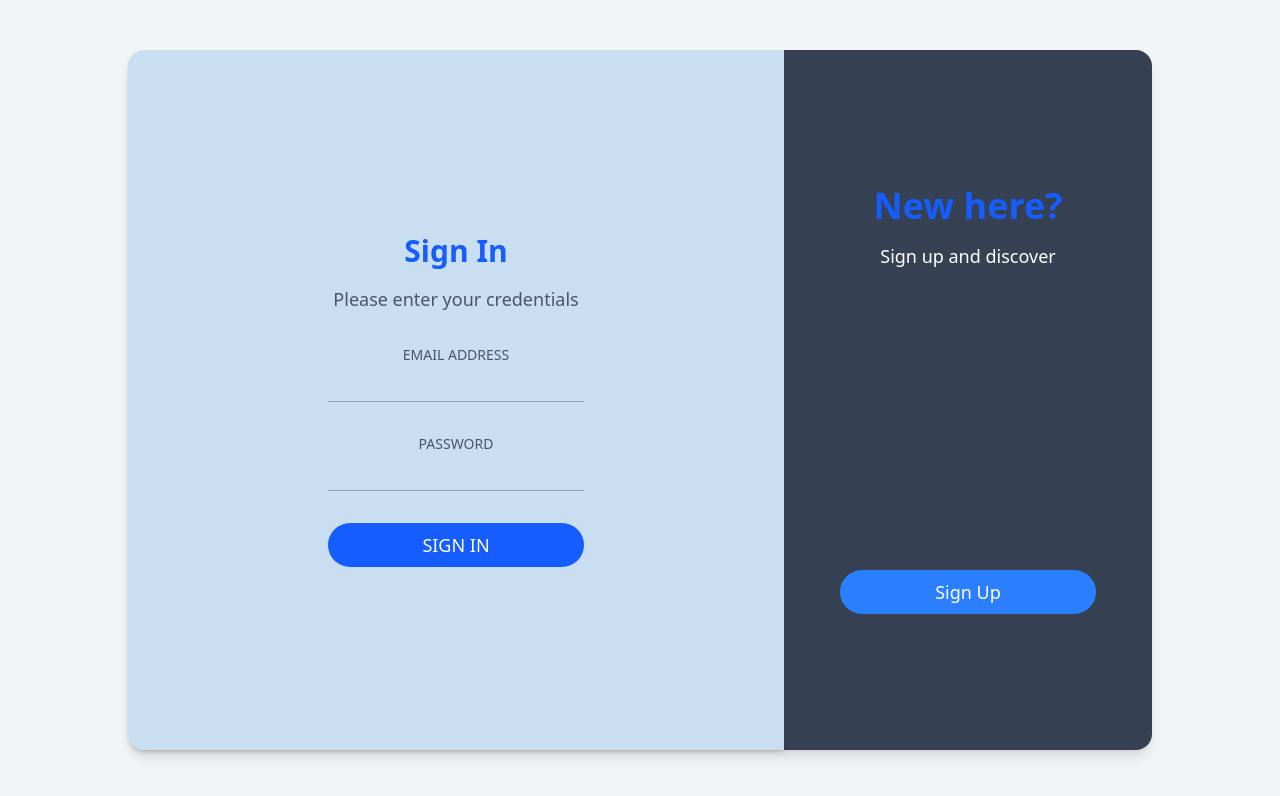
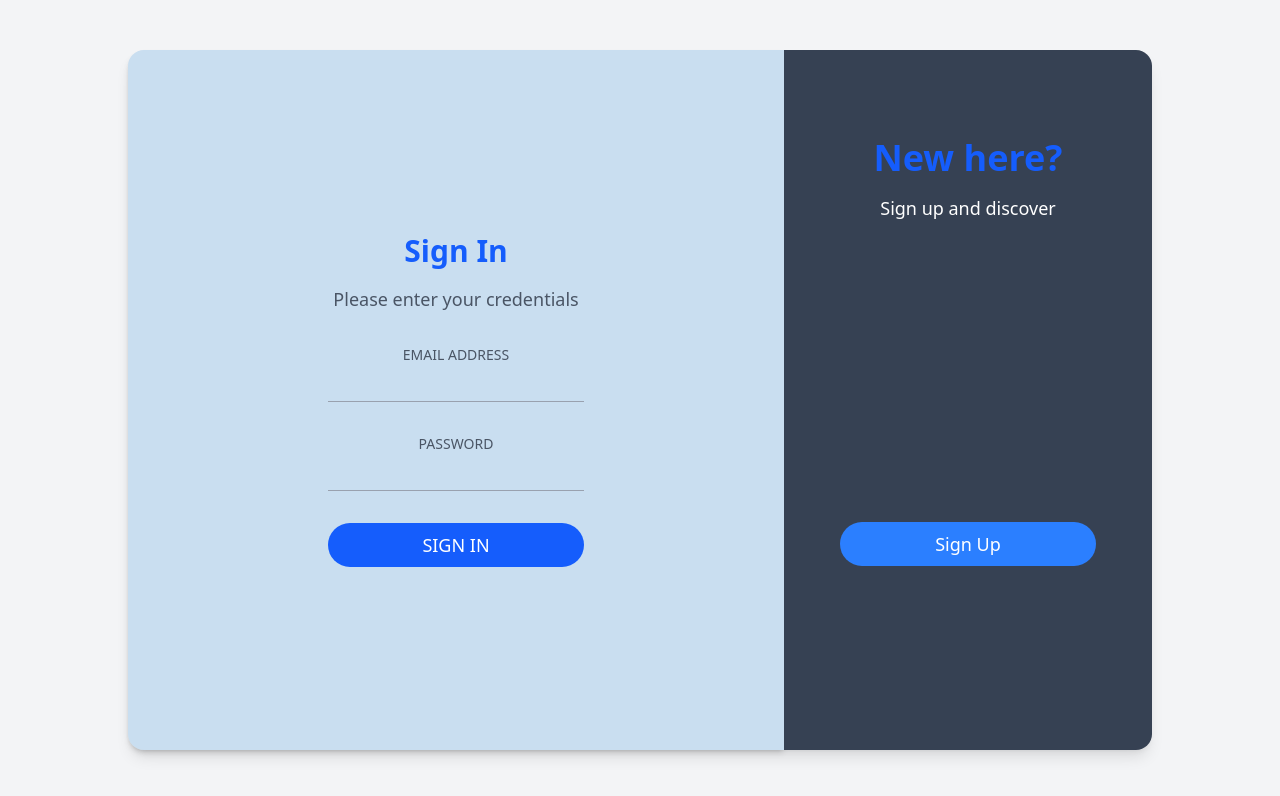
Before and after one commit to Safdari10/task-manager, a Next.js app in the folder frontend/: page / in a window 1280 px wide. Shown: the top 796 px of the page. Built offline with nearby package versions, Linux system fonts and the light colour scheme.

Commit message:
Adds extra bottom margin to toggle buttons
Introduces additional spacing below the Sign Up and Sign In buttons
to improve layout and visual separation from other elements.
Enhances overall user interface clarity and aesthetics.

```diff
--- a/frontend/src/app/components/LoginSignupToggle.tsx
+++ b/frontend/src/app/components/LoginSignupToggle.tsx
@@ -13,7 +13,7 @@ const LoginSignupToggle = ({ display, setDisplay }: LoginSignupToggleProps) => {
             <p className="text-lg text-white">Sign up and discover</p>
           </div>
           <button
-            className="w-64 bg-blue-500 text-lg text-white py-2 px-4 rounded-3xl hover:bg-blue-600 transition-colors duration-300"
+            className="w-64 bg-blue-500 text-lg text-white mb-24 py-2 px-4 rounded-3xl hover:bg-blue-600 transition-colors duration-300"
             onClick={() => setDisplay("signup")}>
             Sign Up
           </button>
@@ -25,7 +25,7 @@ const LoginSignupToggle = ({ display, setDisplay }: LoginSignupToggleProps) => {
             <p className="text-lg text-white">Just sign in</p>
           </div>
           <button
-            className="w-64 bg-blue-500 text-lg text-white py-2 px-4 rounded-3xl hover:bg-blue-600 transition-colors duration-300"
+            className="w-64 bg-blue-500 text-lg text-white mb-24 py-2 px-4 rounded-3xl hover:bg-blue-600 transition-colors duration-300"
             onClick={() => setDisplay("login")}>
             Sign In
           </button>
```
